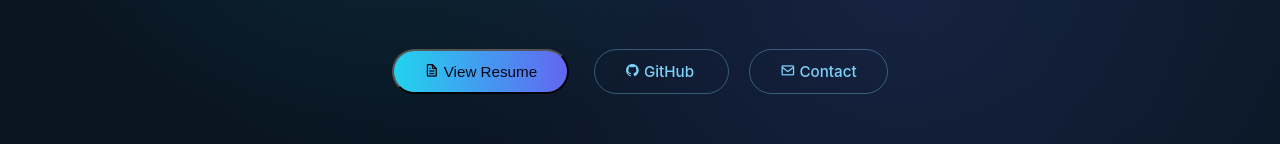
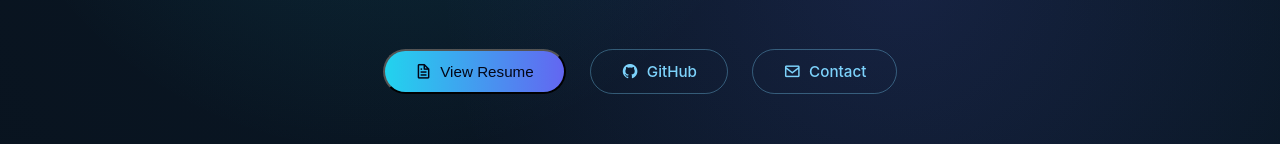
Before and after one commit to poonia-muskan/portfolio, a plain HTML site: page index.html in a window 1280 px wide. Shown: the part 506-650 px from the top of the page. Drawn offline with nearby package versions, Linux system fonts and the light colour scheme.

Commit message:
Update style.css

```diff
--- a/style.css
+++ b/style.css
@@ -165,6 +165,13 @@ nav a.active {
   text-decoration: none;
   margin: 10px;
   transition: all 0.3s ease;
+  display: inline-flex;
+  align-items: center;
+  gap: 8px;
+}
+
+.btn i {
+  font-size: 1.1rem;
 }
 
 .primary {
```
